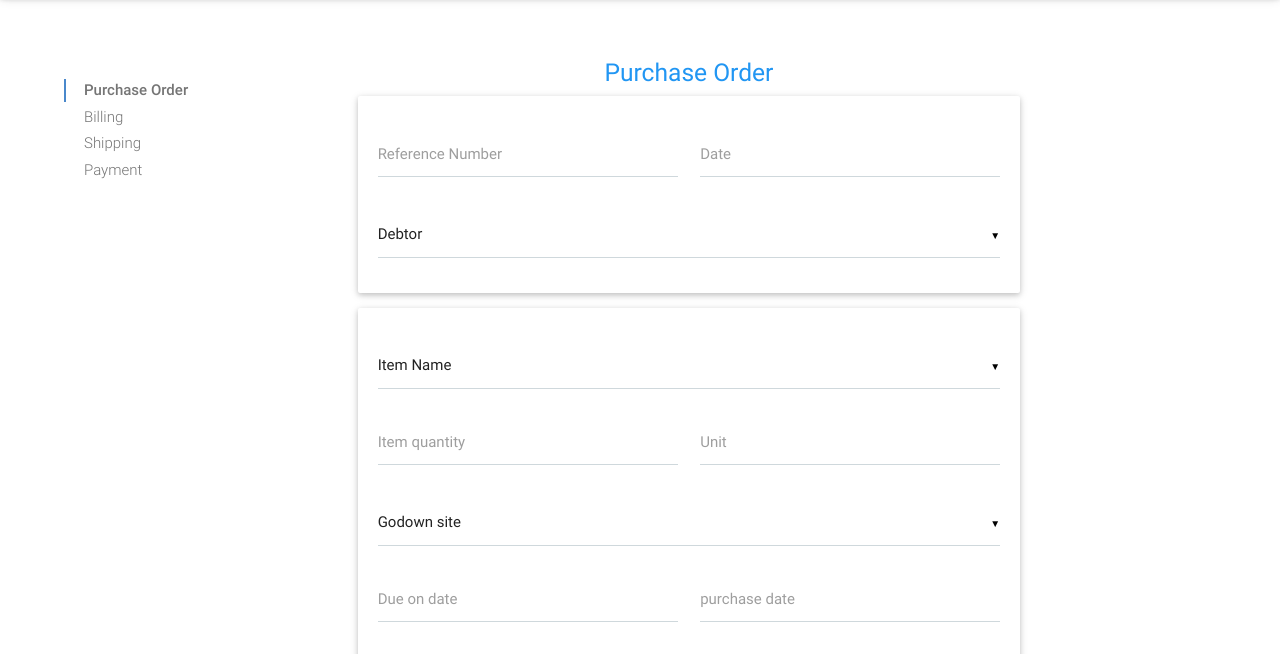
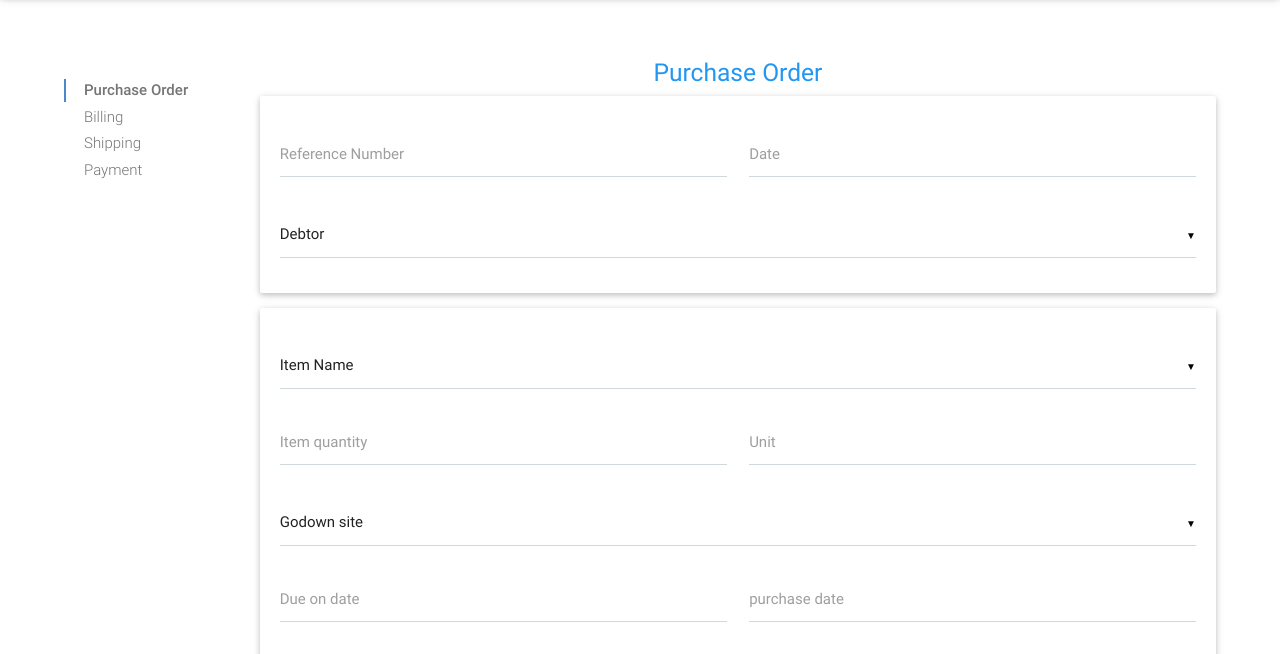
Before and after one commit to subham1994/FormsWebApp, a website: page app/index.html in a window 1280 px wide. Shown: the part 67-721 px from the top of the page. Drawn offline with nearby package versions, Linux system fonts and the light colour scheme.

```diff
--- a/app/index.html
+++ b/app/index.html
@@ -23,7 +23,7 @@
 
             <div class="row">
 
-                <div class="col l3 m3 s12">
+                <div class="col l2">
                     <ul class="section table-of-contents" ng-controller="asideCtrl">
                         <li>
                             <a href="#/" class="collection-item" ng-class=" {active: tab === 1}" ng-click="tab = 1">
@@ -48,7 +48,7 @@
                     </ul>
                 </div>
 
-                <div class="col l7 m9 s12">
+                <div class="col l10">
                     <div ng-view></div>
                 </div>
 
```
